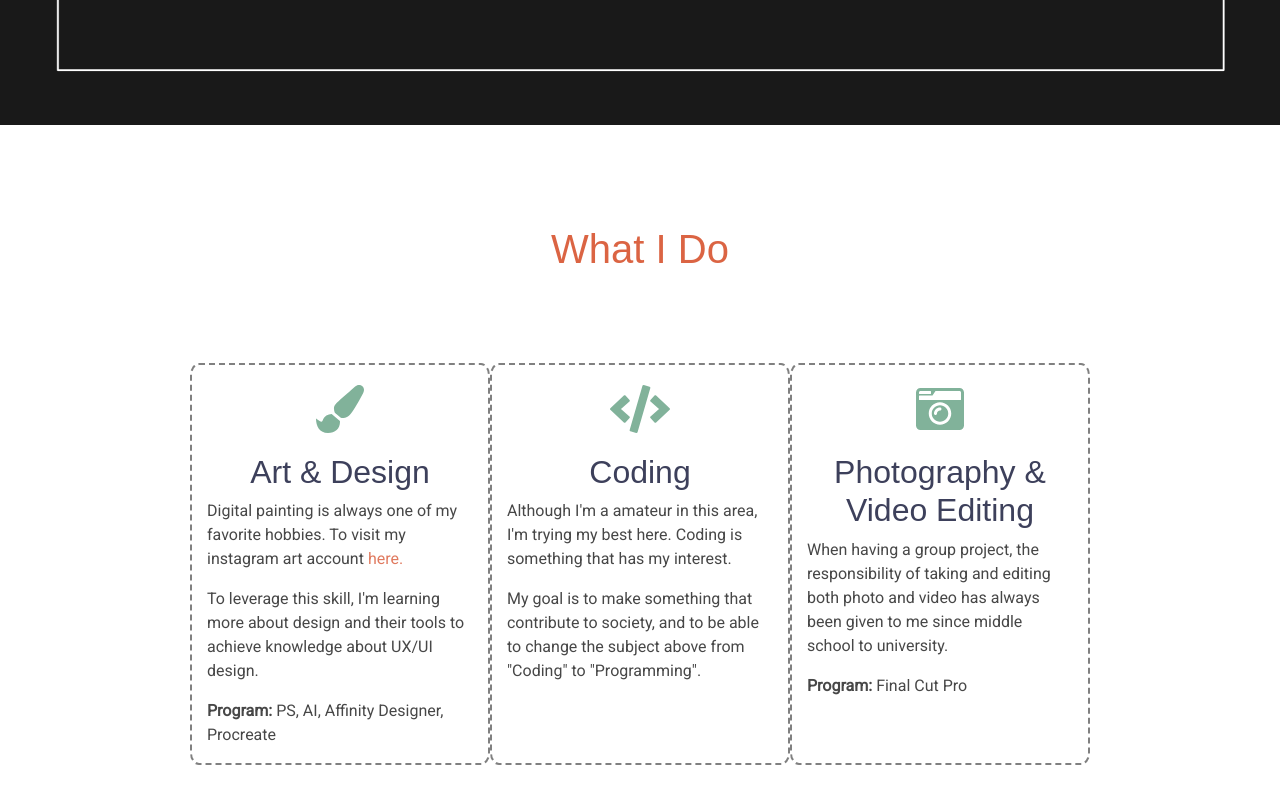
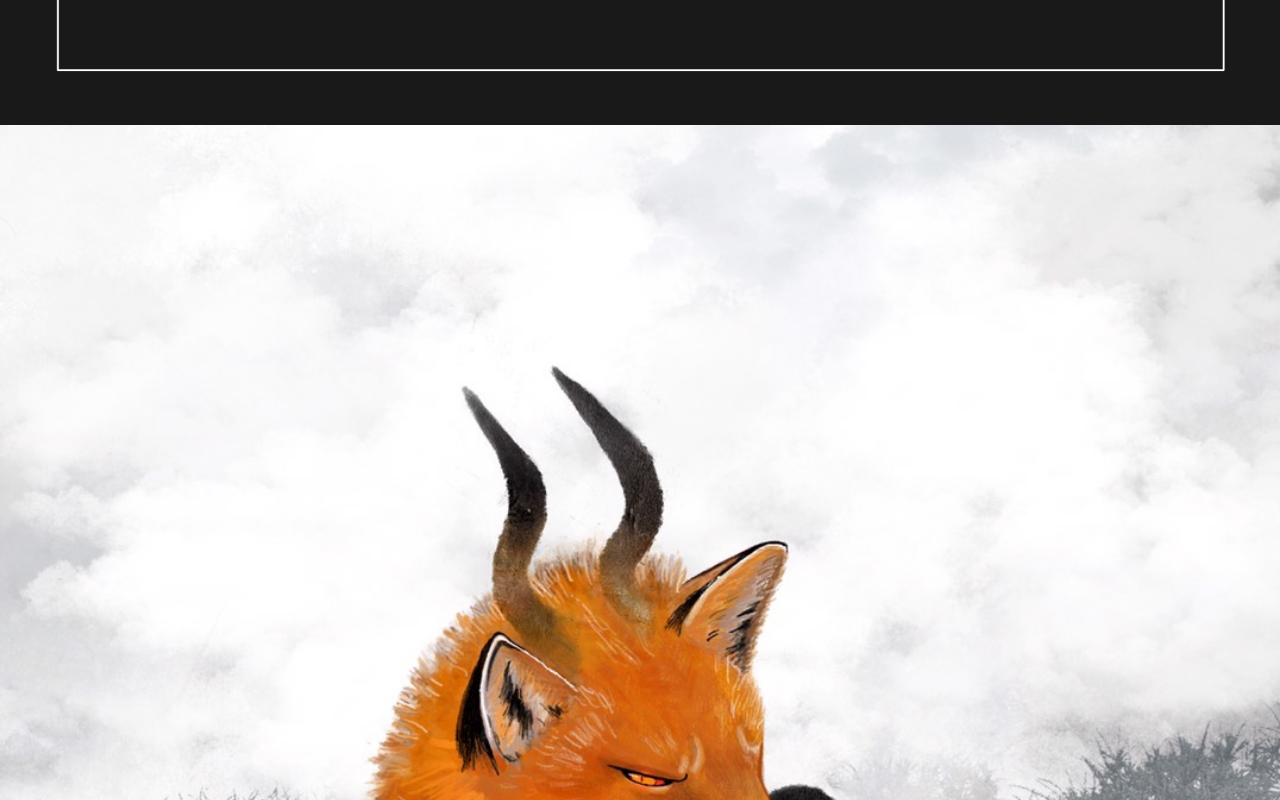
Before and after one commit to alligel/alliwebpage, a React (Create React App) app: page / in a window 1280 px wide. Shown: the part 640-1440 px from the top of the page. Built offline with nearby package versions, Linux system fonts and the light colour scheme; a web font is replaced by a local one.

Commit message:
move aboutme

```diff
--- a/src/components/App.jsx
+++ b/src/components/App.jsx
@@ -4,6 +4,7 @@ import Footer from "./Footer";
 import 'bootstrap/dist/css/bootstrap.min.css';
 import WhatIDo from "./WhatIDo";
 import Works from "./Works"
+import AboutMe from "./AboutMe";
 
 
 class App extends Component {
@@ -13,6 +14,9 @@ class App extends Component {
             <div>
                 <div>
                     <FirstPage />
+                 </div>
+                 <div>
+                    <AboutMe />
                  </div>
                  <div>
                     <WhatIDo />
```
